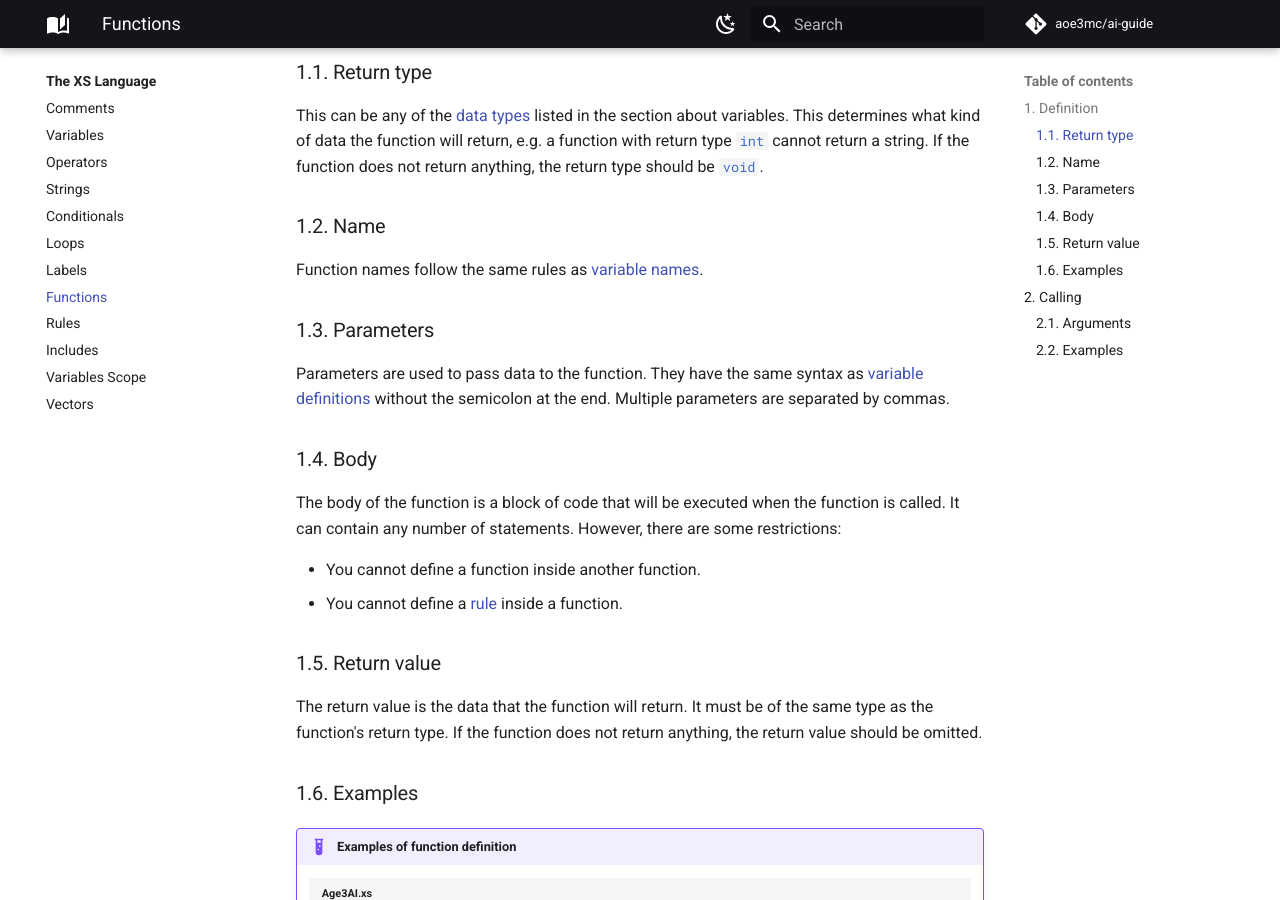
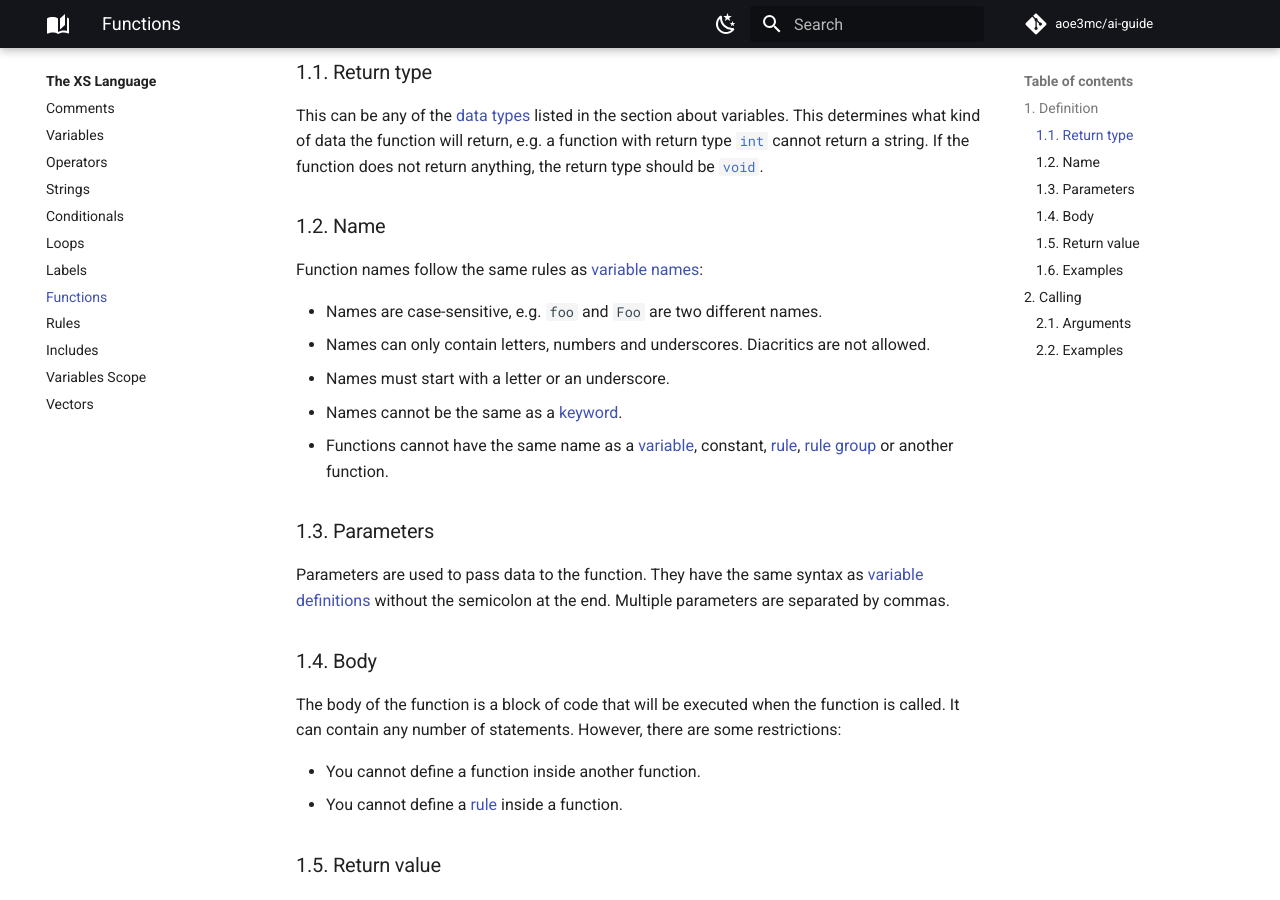
Before and after one commit to aoe3mc/ai-guide, an MkDocs documentation site: the page built from docs/xs/functions.md, in a window 1280 px wide and 900 px high, scrolled down 599 px. Built offline with MkDocs 1.6.1 and Material for MkDocs 9.7.7, drawn with Linux system fonts in a browser that asks for light colours; comment, search, counter and statistics services are not loaded.

```diff
--- a/docs/xs/functions.md
+++ b/docs/xs/functions.md
@@ -29,7 +29,15 @@
 
 ### 1.2. Name
 
-Function names follow the same rules as [variable names](variables.md#212-name).
+Function names follow the same rules as [variable names](variables.md#212-name):
+
+- Names are case-sensitive, e.g. `foo` and `Foo` are two different names.
+- Names can only contain letters, numbers and underscores. Diacritics are not
+  allowed.
+- Names must start with a letter or an underscore.
+- Names cannot be the same as a [keyword](../reference/keywords.md).
+- Functions cannot have the same name as a [variable](variables.md), constant,
+  [rule](rules.md), [rule group](rules.md#2-rule-groups) or another function.
 
 ### 1.3. Parameters
 
```
Also changed, not shown: docs/xs/labels.md (+9 -1 lines).
